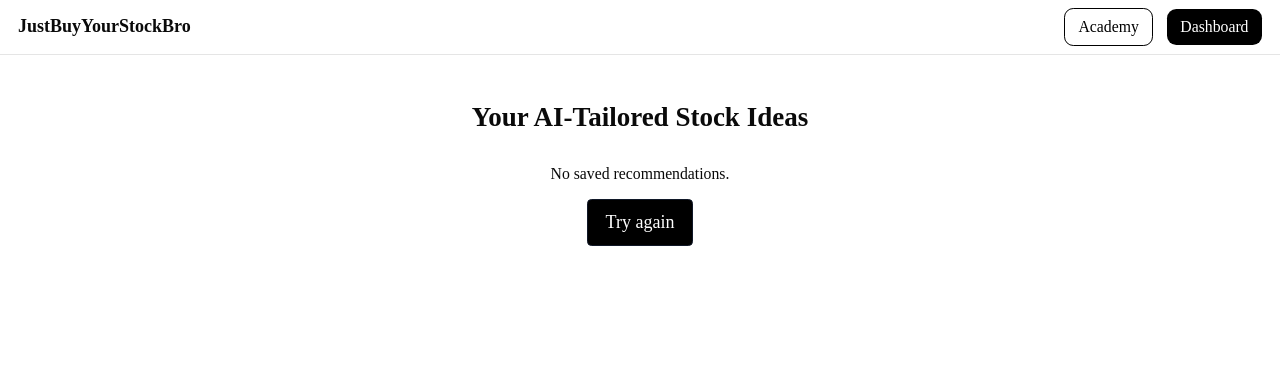
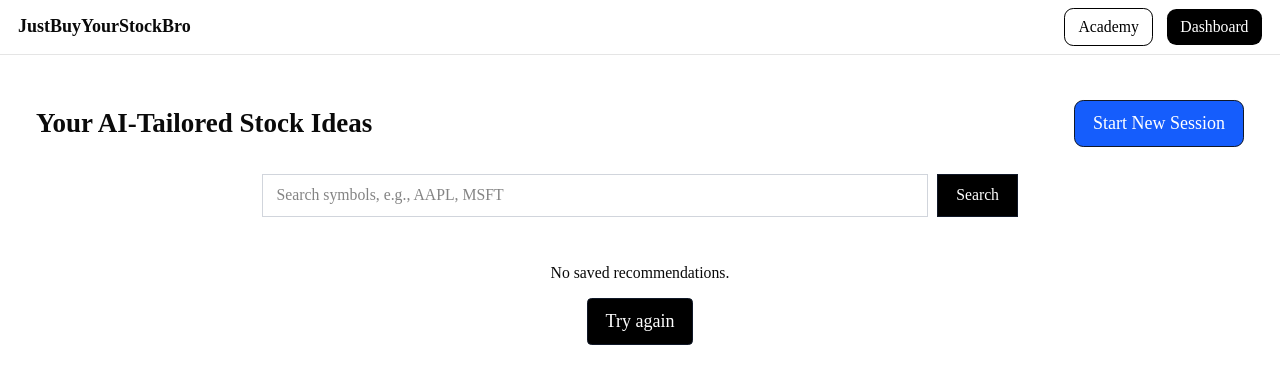
Before and after one commit to byao-cmd-uywefgmnabf323/justbuyyourstockbro, a Next.js app in the folder my-app/: page /recommend in a window 1280 px wide. Shown: the top 384 px of the page. Built offline with nearby package versions, Linux system fonts and the light colour scheme.

Commit message:
feat: add 'New Session' button and fix recommend page

```diff
--- a/my-app/app/recommend/page.tsx
+++ b/my-app/app/recommend/page.tsx
@@ -4,13 +4,23 @@ import React, { useEffect, useState } from "react";
 import PriceChart from "@/components/PriceChart";
 import InlineDef from "@/components/InlineDef";
 import ProjectionTool from "@/components/ProjectionTool";
+import { useRouter } from "next/navigation";
 
 export default function RecommendPage() {
+  const router = useRouter();
   const [results, setResults] = useState<any[]>([]);
   const [recLoading, setRecLoading] = useState(false);
   const [searchQuery, setSearchQuery] = useState("");
   const [searchLoading, setSearchLoading] = useState(false);
   const [searchResults, setSearchResults] = useState<any[]>([]);
+
+  const startNew = () => {
+    try {
+      window.localStorage.removeItem("jbysb_last_recs");
+      window.sessionStorage.removeItem("jbysb_last_chat");
+    } catch {}
+    router.push("/");
+  };
 
   // Compute 1W and 1M percent changes from daily history (approx 5 and 21 trading days)
   const computeAndMergePeriodChanges = async (baseResults: any[]) => {
@@ -216,12 +226,13 @@ export default function RecommendPage() {
 
   return (
     <main className="min-h-screen py-10 px-4 bg-background">
-      <h1 className="text-2xl font-bold text-center mb-6 text-charcoal">Your AI-Tailored Stock Ideas</h1>
+      <div className="flex flex-col md:flex-row justify-between items-center mb-6">
+        <h1 className="text-2xl font-bold text-charcoal">Your AI-Tailored Stock Ideas</h1>
+        <button type="button" onClick={startNew} className="mt-4 md:mt-0 px-4 py-2 bg-blue-600 text-white rounded-md hover:bg-blue-700 transition">Start New Session</button>
+      </div>
 
-      {results.length>0 ? (
       <section className="mb-10">
-          <h2 className="text-lg font-semibold mb-3 text-charcoal text-center">Recommendations</h2>
-          <div className="max-w-2xl mx-auto mb-4">
+        <div className="max-w-2xl mx-auto">
           <form
             onSubmit={(e)=>{e.preventDefault(); (async()=>{
               const raw = searchQuery.trim();
@@ -296,6 +307,14 @@ export default function RecommendPage() {
             </div>
           )}
         </div>
+      </section>
+
+      {recLoading ? (
+        <div className="text-center text-sm">
+          <p>Getting your picks…</p>
+        </div>
+      ) : results.length > 0 ? (
+        <section>
           <div className="flex flex-col gap-4">
             {results.map((rec:any)=> (
               <div key={rec.symbol} className="flex flex-col md:flex-row items-stretch bg-white border border-gray-200 rounded-lg shadow p-4 gap-4">
@@ -370,16 +389,12 @@ export default function RecommendPage() {
         </section>
       ) : (
         <div className="text-center text-sm">
-          {recLoading ? (
-            <p>Getting your picks…</p>
-          ) : (
           <div className="space-y-3">
             <p>No saved recommendations.</p>
             <div className="flex justify-center gap-3">
               <button className="px-4 py-2 bg-black text-white rounded" onClick={refetchFromSession}>Try again</button>
             </div>
           </div>
-          )}
         </div>
       )}
     </main>
```
Lines whose indentation alone changed are shown as unchanged.
